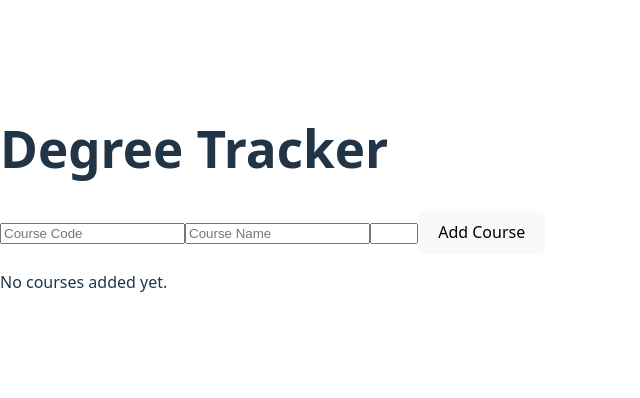
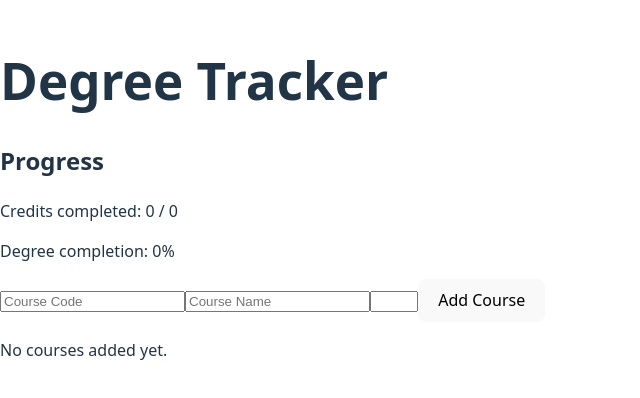
Before and after one commit to CubeCoding7/degree-tracker, a React (Vite) app: page / in a window 1280 px wide. Shown: the part 202-600 px from the top of the page, without its empty margins (0-640 px from the left). Built offline with nearby package versions, Linux system fonts and the light colour scheme.

Commit message:
Add degree progress tracking

```diff
--- a/src/App.jsx
+++ b/src/App.jsx
@@ -2,6 +2,7 @@ import { useEffect, useState } from "react";
 import { loadCourses, saveCourses } from "./utils/storage";
 import CourseForm from "./components/CourseForm";
 import CourseList from "./components/CourseList";
+import Progress from "./components/Progress";
 
 function App() {
 
@@ -30,6 +31,8 @@ function App() {
   return <div>
     <h1>Degree Tracker</h1>
 
+    <Progress courses={courses} />
+
     <CourseForm onAddCourse={handleAddCourse} />
 
     <CourseList
--- /dev/null
+++ b/src/components/Progress.jsx
@@ -0,0 +1,21 @@
+function Progress({ courses }) {
+
+    const totalCredits = courses.reduce((sum, course) => sum + course.credits, 0);
+
+    const completedCredits = courses
+        .filter(course => course.status === 'completed')
+        .reduce((sum, course) => sum + course.credits, 0);
+
+    const percentage = totalCredits === 0 ? 0 : Math.round((completedCredits / totalCredits) * 100);
+
+    return (
+        <div>
+            <h2>Progress</h2>
+            <p>
+                Credits completed: {completedCredits} / {totalCredits}
+            </p>
+            <p>Degree completion: {percentage}%</p>
+        </div>
+    );
+}
+export default Progress;
```
